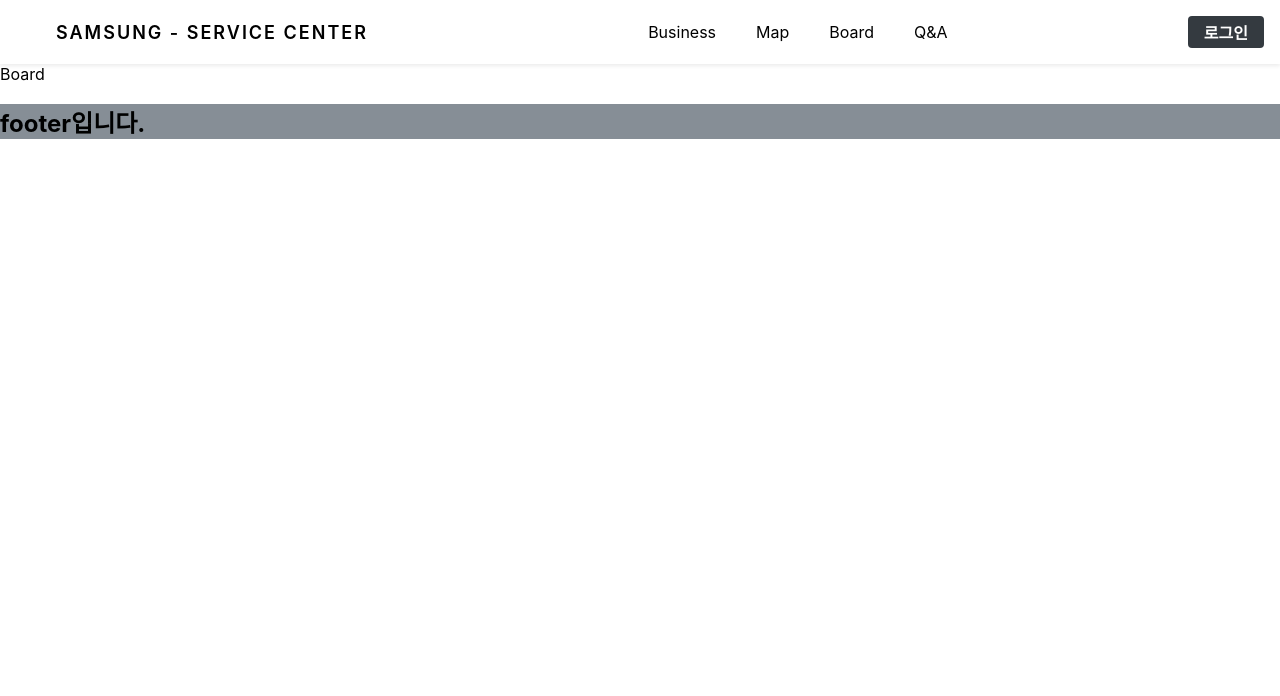
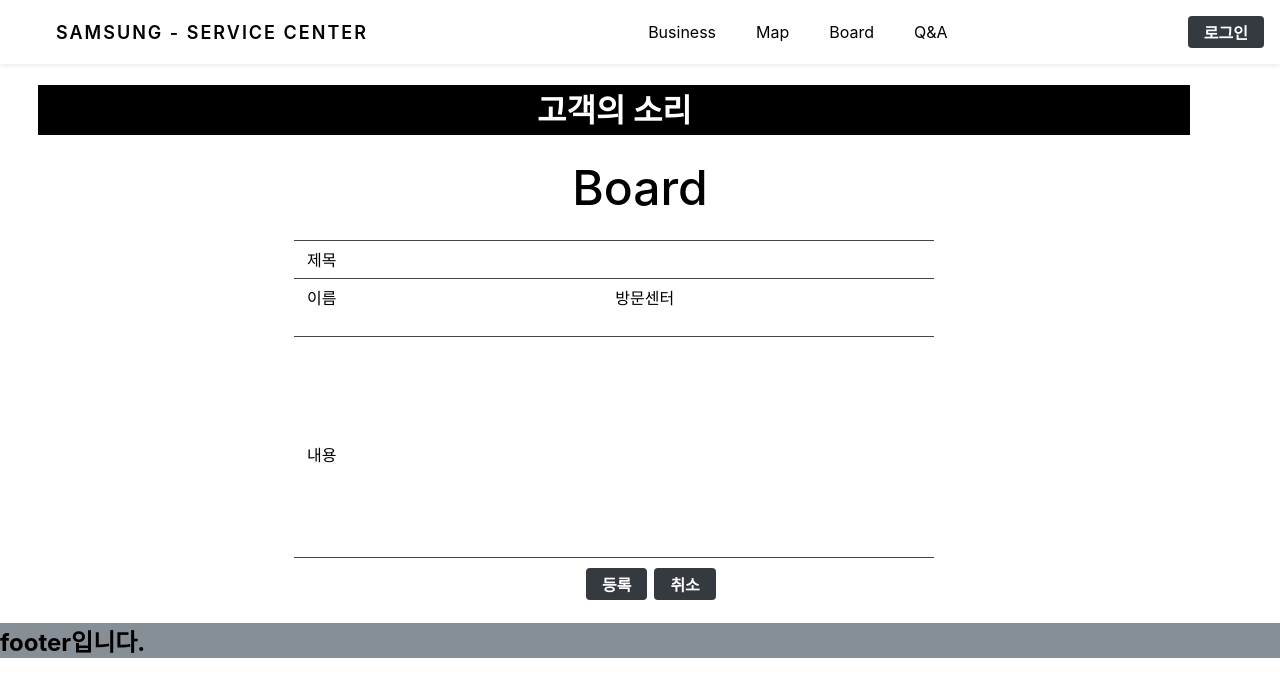
Before and after one commit to DarackDevOps/FE, a React (Create React App) app: page /board in a window 1280 px wide. Shown: the top 696 px of the page. Built offline with nearby package versions, Linux system fonts and the light colour scheme.

Commit message:
first commit to do make Html&CSS

```diff
--- a/package.json
+++ b/package.json
@@ -14,6 +14,7 @@
     "@types/styled-components": "^5.1.2",
     "react": "^16.13.1",
     "react-dom": "^16.13.1",
+    "react-hook-form": "^6.5.0",
     "react-router-dom": "^5.2.0",
     "react-scripts": "3.4.3",
     "styled-components": "^5.1.1",
--- /dev/null
+++ b/src/components/board/Post.tsx
@@ -0,0 +1,68 @@
+import React from "react";
+import styled from "styled-components";
+import Button from "../common/Button"
+
+const Table = styled.table`
+    display: block;
+    margin: 1% 23%;
+    width: 960px;
+    border-top: 1px solid #444444;
+    border-collapse: collapse;
+`;
+
+// const Th = styled.th`
+//     width: 960px;
+//     border-bottom: 1px solid #444444;
+//     padding-top: 7px;
+//     padding-bottom: 7px;
+// `;
+
+const Td = styled.td<{ width: string }>`
+    width: ${ props => props.width};
+    text-align: left;
+    padding-left: 1%;
+    padding-top: 1%;
+    padding-bottom: 1%;
+    border-bottom: 1px solid #444444;
+`;
+
+const ContentTd = styled(Td)`
+    padding-top: 2%;
+    padding-bottom: 5%;
+`;
+
+const ListButton = styled(Button)`
+    margin-left: 75%;
+`;
+
+const Post = () => {
+    return(
+        <div>
+            <Table>
+                    <Td width="120">제목</Td>
+                    <Td width="840" colSpan={3}>휴대폰 필름교체</Td>
+                <tbody>
+                    <tr>
+                        <Td width="120">날짜</Td>
+                        <Td width="360">2018-02-10</Td>
+                        <Td width="120">방문 센터</Td>
+                        <Td width="360">중대전센터</Td>
+                    </tr>
+                </tbody>
+
+                <tbody>
+                    <tr>
+                        <ContentTd width="960" colSpan={4}>
+                            <div>
+                            휴대폰 필름을 몇번 씩 교체하러 방문했는데 폰기종은 갤럭시s8+ 입니다.
+                            </div>
+                        </ContentTd>
+                    </tr>
+                </tbody>
+            </Table>
+            <ListButton>목록</ListButton>
+        </div>
+    );
+}
+
+export default Post;
--- /dev/null
+++ b/src/components/board/Write.tsx
@@ -0,0 +1,87 @@
+import React from "react";
+//import ReactDOM from "react-dom";
+import styled from "styled-components";
+//import { useForm } from "react-hook-form";
+
+import Button from "../common/Button"
+
+const MainDiv = styled.div`
+    display: block;
+    margin: 1% 23%;
+    width: 50%;
+    border-top: 1px solid #444444;
+    border-collapse: collapse;
+`;
+
+const Div = styled.div`
+    text-align: left;
+    padding-left: 1%;
+    padding-top: 1%;
+    padding-bottom: 1%;
+    border-bottom: 1px solid #444444;
+`;
+
+const Label = styled.label`
+    margin-left: 1%;
+    margin-right: 2%;
+    width: 20%;
+`;
+
+const WriteLabel = styled(Label)`
+    position: relative;
+    bottom: 85px;
+    align-items: center;
+    vertical-align: middle;
+`;
+
+const Input = styled.input`
+    margin-left: 1%;
+    margin-right: 2%;
+    border: none;
+    width: 38%;
+`;
+
+const WriteInput = styled(Input)`
+    width: 85%;
+    height: 200px;
+    resize: none;
+`;
+
+const ButtonDiv = styled.div`
+    margin-left: 45%;
+    margin-top: 1%;
+`;
+
+const BButton = styled(Button)`
+    margin: 1%;
+`;
+const Write = () => {
+
+    return (
+        <MainDiv>
+            <form>
+                <Div>
+                    <Label>제목</Label>
+                    <Input></Input>
+                </Div>
+                <Div>
+                    <Label>이름</Label>
+                    <Input></Input>
+                    <Label>방문센터</Label>
+                    <Input></Input>
+                </Div>
+                <Div>
+                   <WriteLabel>내용</WriteLabel>
+                    <WriteInput as="textarea"></WriteInput>
+                </Div>
+            </form>
+            <ButtonDiv>
+                <BButton>등록</BButton>
+                <BButton>취소</BButton>
+            </ButtonDiv>
+        </MainDiv>
+
+    );
+};
+
+export default Write;
--- a/src/pages/Board.tsx
+++ b/src/pages/Board.tsx
@@ -1,6 +1,37 @@
 import React from "react";
+import styled from 'styled-components';
+import Write from '../components/board/Write'
+//import Post from '../components/board/Post';
+
+const CustomerSound = styled.div`
+    width: 90%;
+    height : 50px;
+    background : black;
+    margin : 10px 3%;
+`;
+
+const Title = styled.h1< { color?: string } >`
+    color : ${props => props.color || 'white' };
+    text-align: center;
+`;
+
+const Subheading = styled(Title)`
+      font-size : 3em;
+      font-weight: 500;
+      padding: 10px;
+      margin-top: 1%;
+      margin-bottom: 1%;
+`
 
 const Board = () => {
-  return <div>Board</div>;
+  return (
+    <div>
+    <CustomerSound>
+      <Title>고객의 소리</Title>
+    </CustomerSound>
+    <Subheading as="p" color="black">Board</Subheading>
+    <Write></Write>
+  </div>
+  );
 };
 export default Board;
```
Also changed, not shown: src/components/board/Posts.tsx (added, +146 -0 lines), 1 other file (tests, documents, lock files or other folders).
